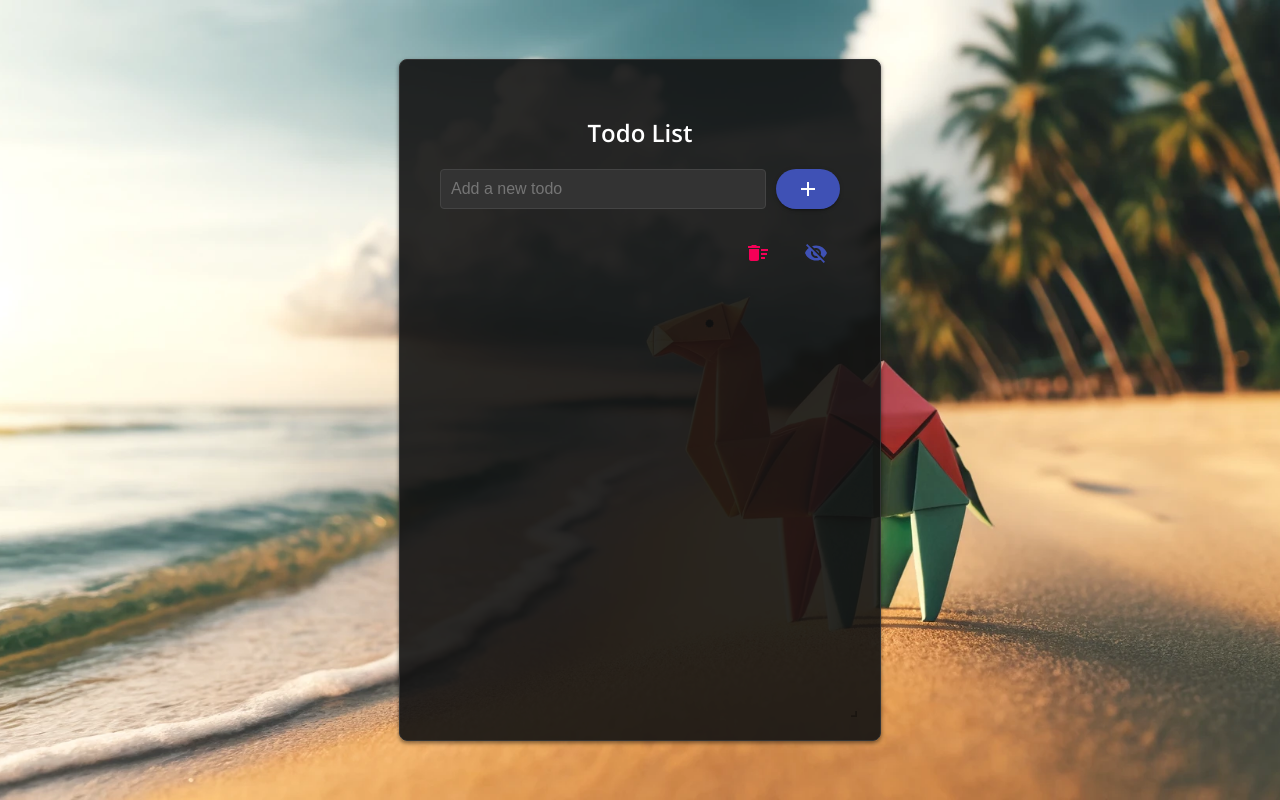
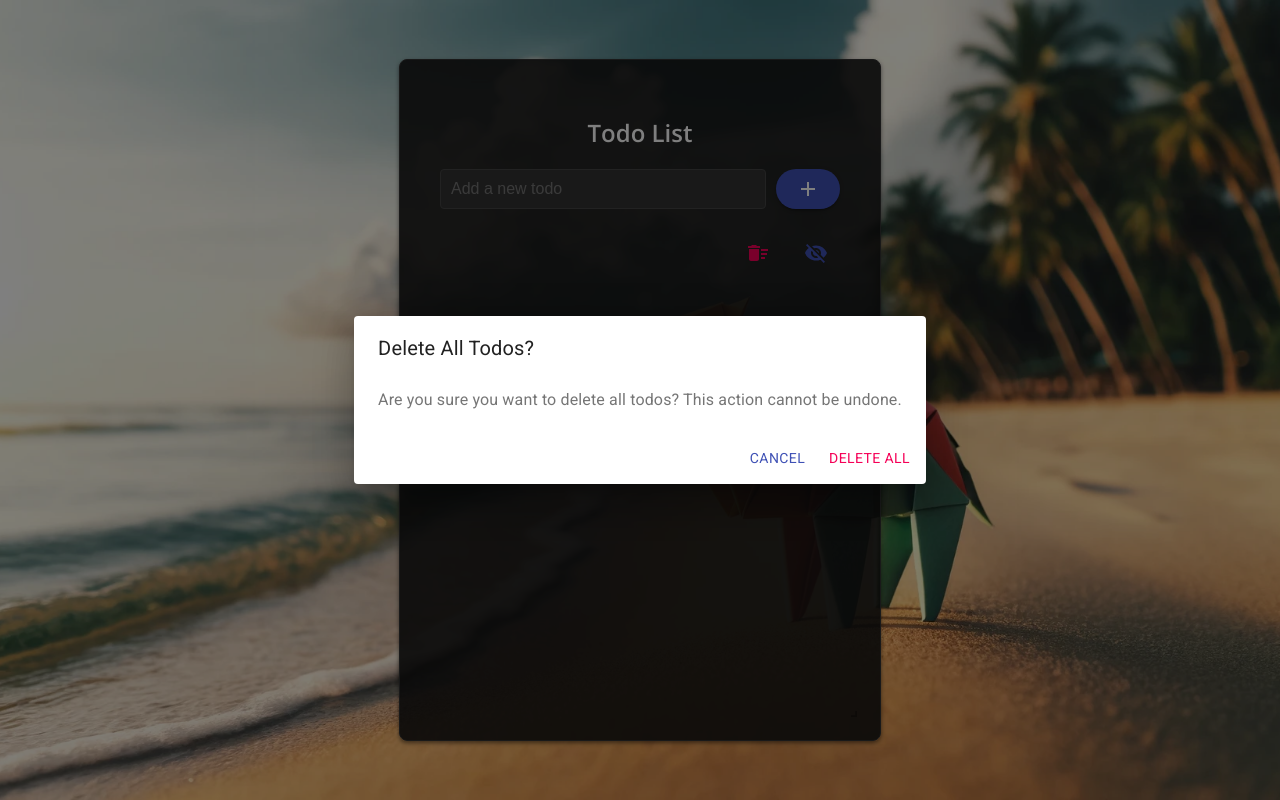
Before and after one commit to Nfnat0/quick-todo-app, a React (Create React App) app: page / in a window 1280 px wide. Both pictures are taken after a click on the button 758 px from the left and 253 px from the top of the page. Built offline with nearby package versions, Linux system fonts and the light colour scheme.

Commit message:
chore: Add confirmation dialog for deleting all todos

```diff
--- a/src/pages/TodoApp.js
+++ b/src/pages/TodoApp.js
@@ -9,6 +9,12 @@ import IconButton from '@material-ui/core/IconButton';
 import VisibilityIcon from '@material-ui/icons/Visibility';
 import VisibilityOffIcon from '@material-ui/icons/VisibilityOff';
 import DeleteSweepIcon from '@material-ui/icons/DeleteSweep';
+import Button from '@material-ui/core/Button';
+import Dialog from '@material-ui/core/Dialog';
+import DialogActions from '@material-ui/core/DialogActions';
+import DialogContent from '@material-ui/core/DialogContent';
+import DialogContentText from '@material-ui/core/DialogContentText';
+import DialogTitle from '@material-ui/core/DialogTitle';
 
 function TodoApp() {
   const [todos, setTodos] = useState(() => {
@@ -17,6 +23,7 @@ function TodoApp() {
   });
 
   const [showCompleted, setShowCompleted] = useState(true);
+  const [openDialog, setOpenDialog] = useState(false);
 
   useEffect(() => {
     localStorage.setItem('todos', JSON.stringify(todos));
@@ -39,6 +46,7 @@ function TodoApp() {
 
   const deleteAllTodos = () => {
     setTodos([]);
+    handleCloseDialog();
   };
 
   const editTodo = (index, newText) => {
@@ -51,6 +59,14 @@ function TodoApp() {
     setShowCompleted(!showCompleted);
   };
 
+  const handleOpenDialog = () => {
+    setOpenDialog(true);
+  };
+
+  const handleCloseDialog = () => {
+    setOpenDialog(false);
+  };
+
   return (
     <ResizableBox
       className="todo-app"
@@ -60,12 +76,12 @@ function TodoApp() {
       maxConstraints={[1500, 1000]}
       resizeHandles={['se']}
     >
-      <h1>Todo List</h1>
-      <TodoInput addTodo={addTodo} />
-      <div className="buttons-container">
+        <h1>Todo List</h1>
+        <TodoInput addTodo={addTodo} />
+        <div className="buttons-container">
           <IconButton
             color="secondary"
-            onClick={deleteAllTodos}
+            onClick={handleOpenDialog}
             className="delete-all-button"
           >
             <DeleteSweepIcon />
@@ -86,6 +102,29 @@ function TodoApp() {
           editTodo={editTodo}
           showCompleted={showCompleted}
         />
+
+        {/* Confirmation Dialog */}
+        <Dialog
+          open={openDialog}
+          onClose={handleCloseDialog}
+          aria-labelledby="alert-dialog-title"
+          aria-describedby="alert-dialog-description"
+        >
+          <DialogTitle id="alert-dialog-title">{"Delete All Todos?"}</DialogTitle>
+          <DialogContent>
+            <DialogContentText id="alert-dialog-description">
+              Are you sure you want to delete all todos? This action cannot be undone.
+            </DialogContentText>
+          </DialogContent>
+          <DialogActions>
+            <Button onClick={handleCloseDialog} color="primary">
+              Cancel
+            </Button>
+            <Button onClick={deleteAllTodos} color="secondary" autoFocus>
+              Delete All
+            </Button>
+          </DialogActions>
+        </Dialog>
       </div>
     </ResizableBox>
   );
```
